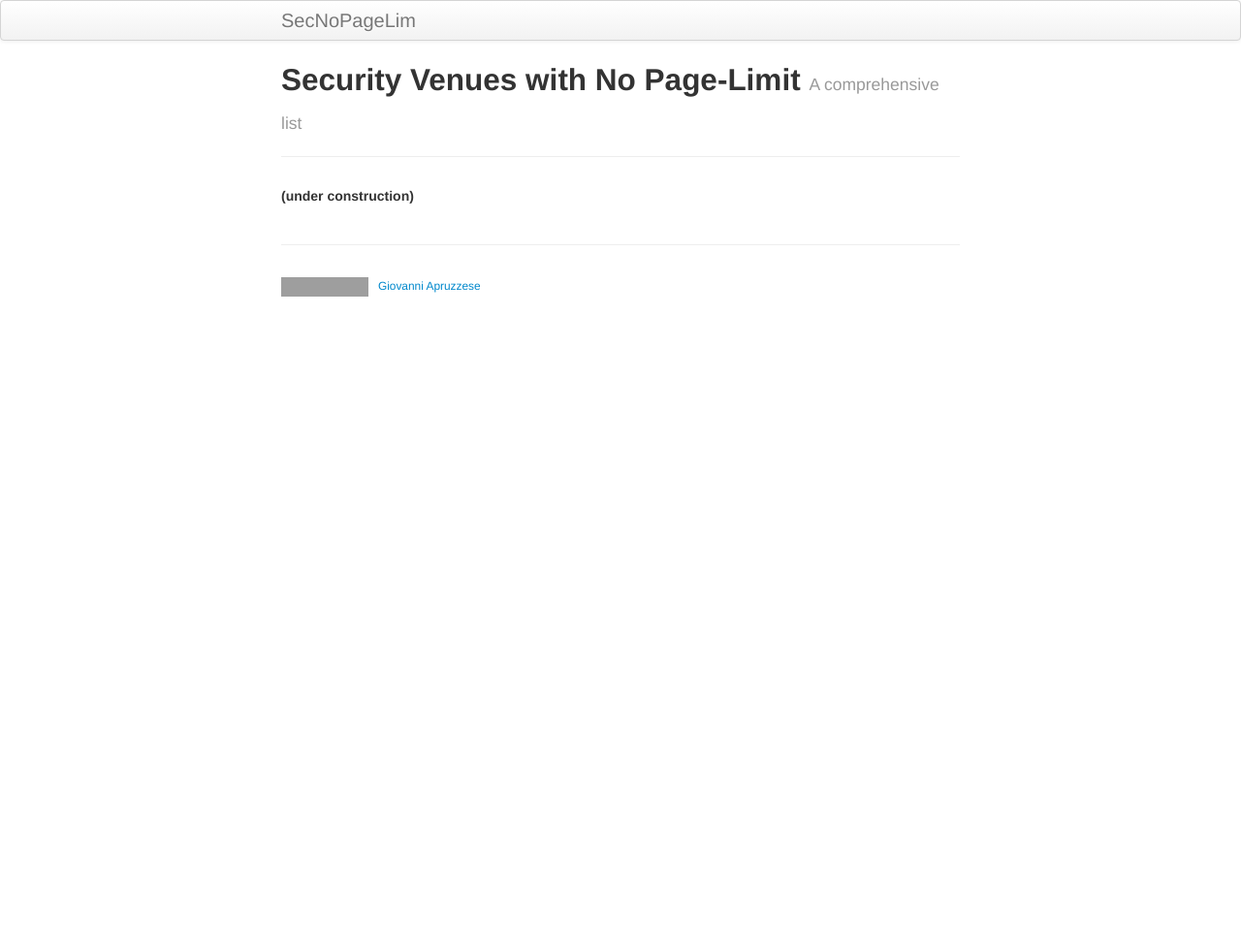
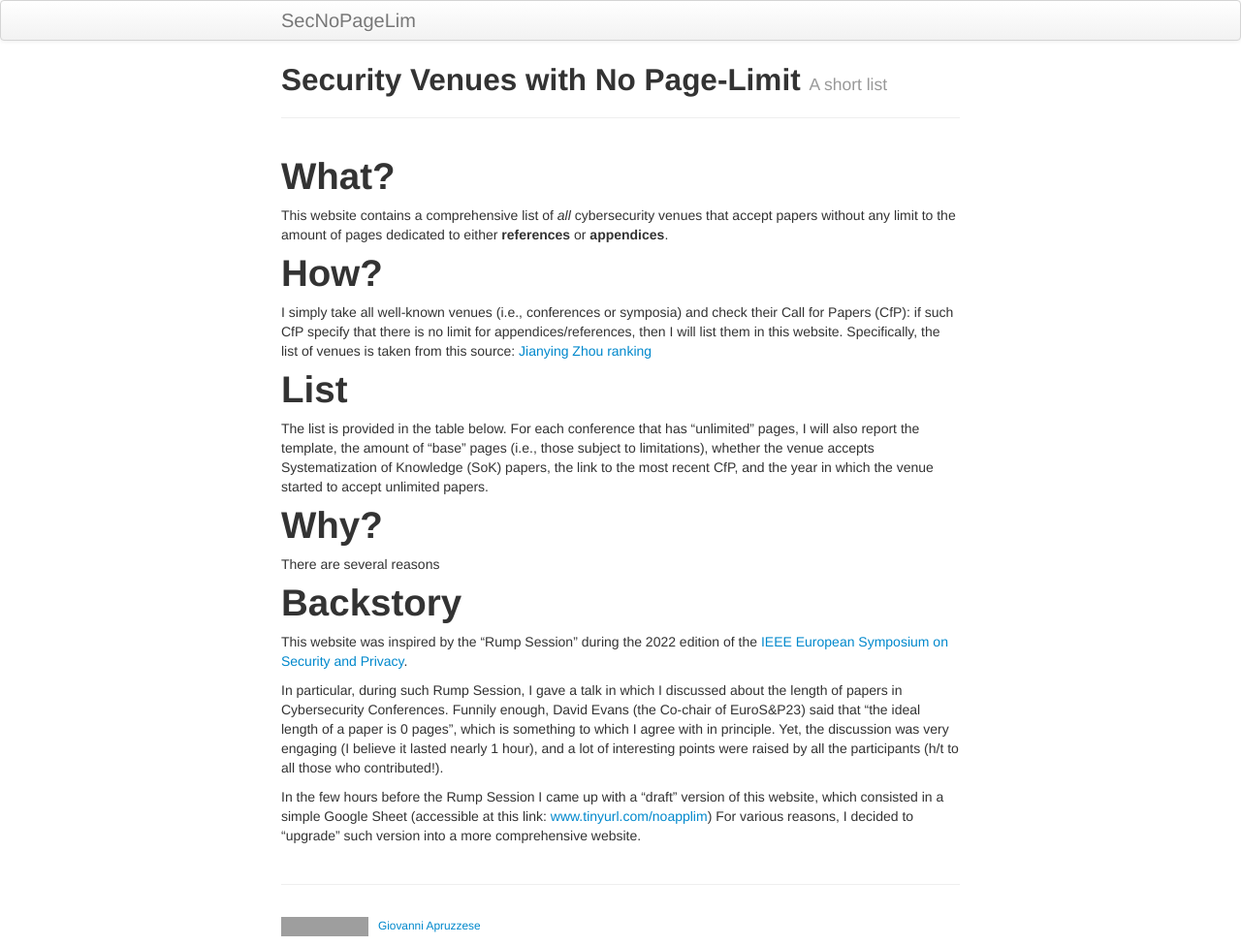
Before and after one commit to secnopagelim/secnopagelim.github.io, a Jekyll site: the page built from index.md, in a window 1280 px wide. Shown: the whole page at 97% size. Built offline with Jekyll 4.4.1, drawn with Linux system fonts in a browser that asks for light colours; before the commit the page ends 900 px from its top, so only the background shows below that; grey boxes are pictures that could not be loaded.

Commit message:
skeleton

```diff
--- a/index.md
+++ b/index.md
@@ -1,8 +1,39 @@
 ---
 layout: page
 title: Security Venues with No Page-Limit
-tagline:  A comprehensive list
+tagline:  A short list
 description: This website lists all Cybersecurity venues that do not impose any limit to the length of the References/Appendices in the submitted papers
 ---
 
-**(under construction)**
+
+What?
+=====
+
+This website contains a comprehensive list of _all_ cybersecurity venues that accept papers without any limit to the amount of pages dedicated to either **references** or **appendices**.
+
+How?
+=====
+I simply take all well-known venues (i.e., conferences or symposia) and check their Call for Papers (CfP): if such CfP specify that there is no limit for appendices/references, then I will list them in this website. Specifically, the list of venues is taken from this source: [Jianying Zhou ranking](http://jianying.space/conference-ranking.html)
+
+List
+=====
+The list is provided in the table below.
+For each conference that has "unlimited" pages, I will also report the template, the amount of "base" pages (i.e., those subject to limitations), whether the venue accepts Systematization of Knowledge (SoK) papers, the link to the most recent CfP, and the year in which the venue started to accept unlimited papers.
+
+
+
+
+
+Why?
+=====
+There are several reasons
+
+
+Backstory
+=====
+This website was inspired by the "Rump Session" during the 2022 edition of the [IEEE European Symposium on Security and Privacy](https://www.ieee-security.org/TC/EuroSP2022/program.html).
+
+In particular, during such Rump Session, I gave a talk in which I discussed about the length of papers in Cybersecurity Conferences. Funnily enough, David Evans (the Co-chair of EuroS&P23) said that "the ideal length of a paper is 0 pages", which is something to which I agree with in principle. Yet, the discussion was very engaging (I believe it lasted nearly 1 hour), and a lot of interesting points were raised by all the participants (h/t to all those who contributed!).
+
+In the few hours before the Rump Session I came up with a "draft" version of this website, which consisted in a simple Google Sheet (accessible at this link: [www.tinyurl.com/noapplim](www.tinyurl.com/noapplim))
+For various reasons, I decided to "upgrade" such version into a more comprehensive website.
```
